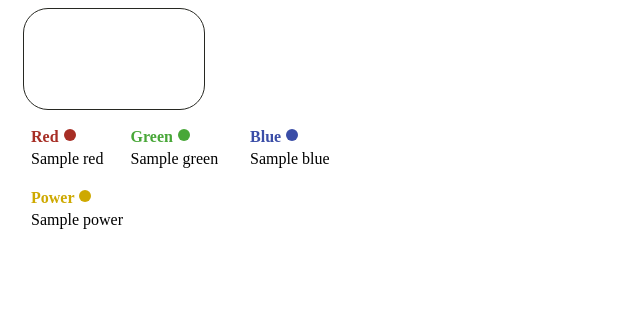
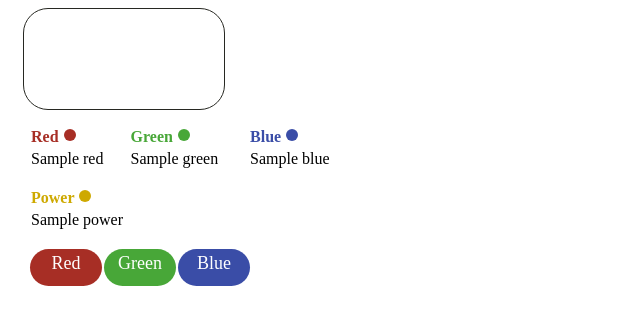
Before and after one commit to cashc/PiLi, a Flask app: template templates/index.html in a window 1280 px wide. Shown: the top 325 px of the page, without its empty margins (0-640 px from the left). Run offline with Flask 2, Linux system fonts and the light colour scheme; the template is opened without the code that fills it: most values are stand-ins (such as "Sample title", 1, 10 or a date in 2020).

Commit message:
Added buttons to HTML for easier use.

```diff
--- a/LED.py
+++ b/LED.py
@@ -11,7 +11,7 @@
     blue = 0
     power = 1
 
-    def __init__(self, red: int, green: int, blue: int, power: int):
+    def __init__(self, red: int, green: int, blue: int, power: float):
         self.red = red
         self.green = green
         self.blue = blue
--- a/app.py
+++ b/app.py
@@ -3,7 +3,7 @@
 from flask import render_template
 
 app = Flask(__name__)
-lights = LED(5, 30, 15, 1)
+lights = LED(5, 30, 15, .3)
 lights.gpio()
 
 @app.route('/')
--- a/static/style.css
+++ b/static/style.css
@@ -5,16 +5,42 @@
 
 #headerWrap {
     margin-left: 15px;
-    width: 180px;
+    width: 200px;
     height: 100px;
     border-radius: 25px;
     border: solid;
     border-color: #272822;
     border-width: 1px;
+    text-align: center;
+}
+
+.button {
+    margin: 20px 10px 10px 10px;
+    width: 70px;
+    height: 35px;
+    border-radius: 25px;
+    border: none;
+    text-align: center;
+}
+
+.buttonText {
+    padding-top: 6px;
+    font-size: 18px;
+    color: white;
+}
+
+a.fill-div {
+    display: block;
+    height: 100%;
+    width: 100%;
+    text-decoration: none;
 }
 
 table {
     padding: 15px 0 0 20px;
+}
+
+table.status {
     width: 350px;
 }
 
@@ -42,3 +68,19 @@
 .yellow {
     color: #cea900
 }
+
+.redBG {
+    background-color: #a72e25
+}
+
+.greenBG {
+    background-color: #48a738
+}
+
+.blueBG {
+    background-color: #3a4da7
+}
+
+.yellowBG {
+    background-color: #cea900
+}
--- a/templates/index.html
+++ b/templates/index.html
@@ -9,14 +9,22 @@
 </head>
 <body>
     <div id="headerWrap" style="background: rgba({{lights.red}},{{lights.green}},{{lights.blue}},{{lights.power}})">
+    <a class="fill-div" href="
+            {% if (lights.red+lights.green+lights.blue) > 0 %}
+                0,0,0
+            {% else %}
+                5,30,15,30
+            {% endif %}
+    ">
         <h1 style="
-            {% if (lights.red+lights.green+lights.blue) > 650 or lights.power < 0.2%}
+            {% if (lights.red+lights.green+lights.blue) > 650 or lights.power < 0.2 %}
                 color: #272822;
             {% endif %}">
             PiLi Home
         </h1>
+    </a>
     </div>
-    <table>
+    <table class="status">
         <tr>
             <th class="red">
                 Red
@@ -49,7 +57,7 @@
             </td>
         </tr>
     </table>
-    <table>
+    <table class="status">
         <tr class="bLeft">
             <th class="yellow">
                 Power
@@ -64,5 +72,19 @@
             </td>
         </tr>
     </table>
+
+    <table>
+        <tr>
+            <td class="button redBG">
+                <a href="255,0,0" class="fill-div buttonText">Red</a>
+            </td>
+            <td class="button greenBG">
+                <a href="0,255,0" class="fill-div buttonText">Green</a>
+            </td>
+            <td class="button blueBG">
+                <a href="0,0,255" class="fill-div buttonText">Blue</a>
+            </td>
+        </tr>
+    </table>
 </body>
 </html>
```
